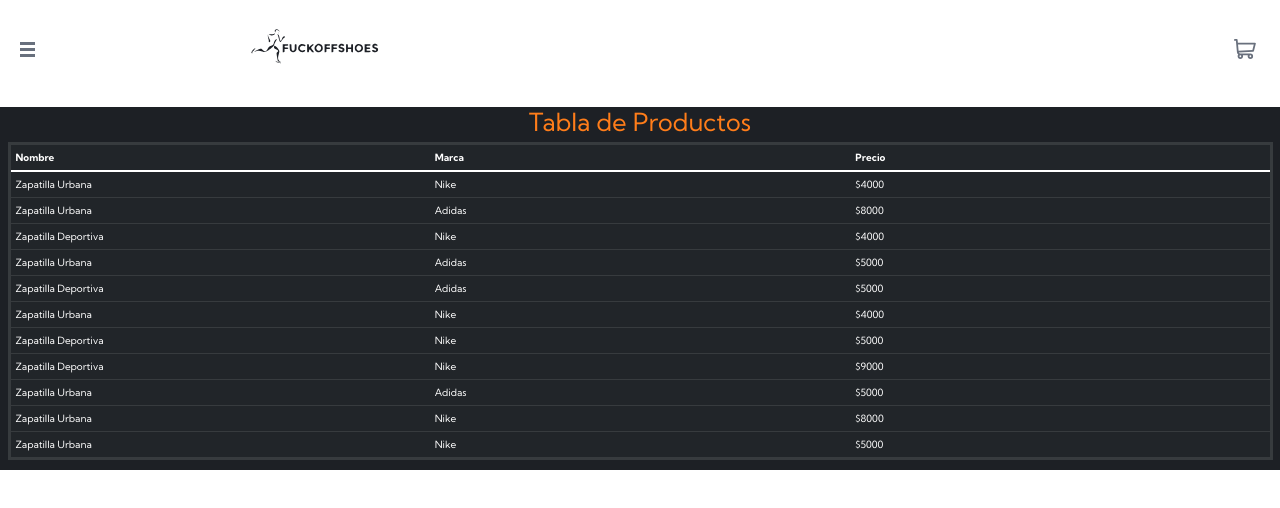
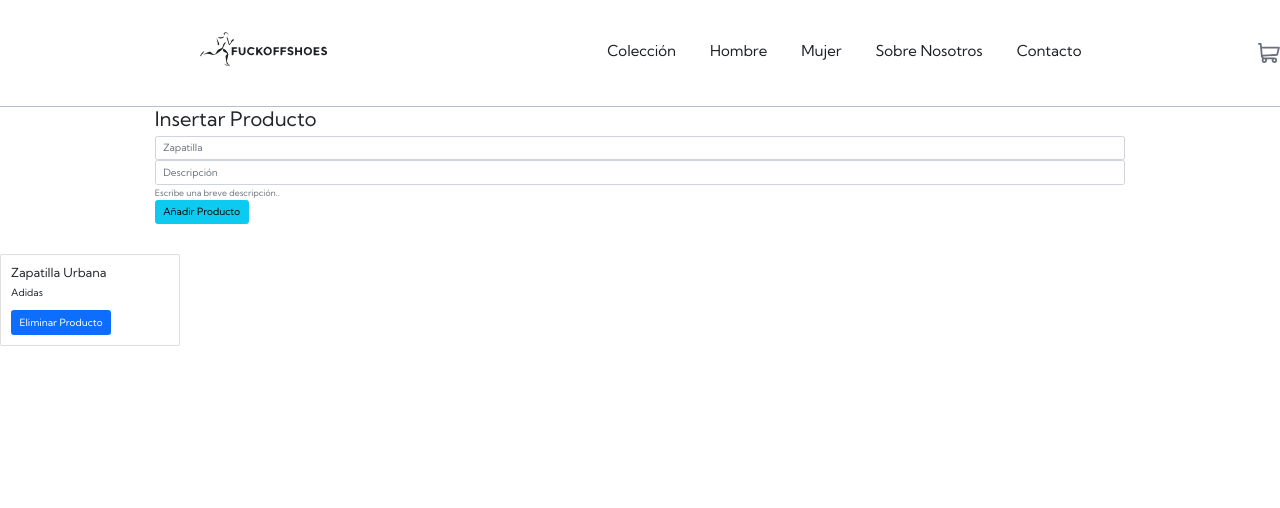
Before and after one commit to AlejandroM12/FuckOffShoes-WEB, a plain HTML site: page collections.html in a window 1280 px wide. Drawn offline with nearby package versions, Linux system fonts and the light colour scheme.

Commit message:
Incorporando eventos && generando html con eventos

```diff
--- a/collections.html
+++ b/collections.html
@@ -27,7 +27,7 @@
           <div class="line"></div>
           <div class="line"></div>
         </div>
-        <img src="./images/logo.svg" alt="logo icon">
+        <a href="index.html"><img src="./images/logo.svg" alt="logo icon"></a>
         <!--Menu-->
         <nav class="menu hidden">
           <div class="slide-menu">
@@ -73,19 +73,43 @@
       </div>
     </header>
 
-      <div class="container-fluid">
-        <h1 class="jumbotron text-center" text-center>Tabla de Productos</h1>
-        <table class="table table-dark">
-              <thead>
-                  <th>Nombre</th>
-                  <th>Marca</th>
-                  <th>Precio</th>
-            </thead>
-            <tbody id="table-body">
+    <div class="container">
+      <div class="jumbotron">
+          <h2 class="display2" id="title"> Insertar Producto</h2>
 
-            </tbody>
-          </table>
+
+          <form id="product-form">
+            <div class="form-group">
+              <input type="text" class="form-control" id="title-form" placeholder="Zapatilla">
+            </div>
+
+            <div class="form-group">
+              <input type="text" class="form-control" id="description-form" placeholder="Descripción">
+              <small id="descriptionHelp" class="form-text text-muted" >Escribe una breve descripción..</small>
+            </div>
+
+            <button type="submit" id="create-product" class="btn btn-info"> Añadir Producto</button>
+          </form>
+
+        </div>
       </div>
+
+                  <div class="row " id="row">
+                        <div class="col-sm-6 col-md-4 mt-5" id="cardFirst">
+                          <div class="card" style="width: 18rem;">
+                            <div class="card-body">
+                              <h5 class="card-title" id="title_card">Zapatilla Urbana</h5>
+                              <p class="card-text">Adidas</p>
+
+                              <a href="#" class="btn btn-primary" id="btnProd">Eliminar Producto</a>
+                            </div>
+                          </div>
+                        </div>
+                  </div>
+
+
+
+
 
   <script src="js/app.js"></script>
   <script src="js/menuHamburguesa.js"></script>
--- a/css/style.css
+++ b/css/style.css
@@ -26,6 +26,7 @@
     align-items: center;
     justify-content: center;
     gap: 1.6rem;
+    cursor: pointer;
   }
   header .hamburguer-logo-group .hamburguer {
     display: flex;
@@ -316,7 +317,7 @@
     filter: brightness(300%);
   }
 
-  @media screen and (min-width: 1440px) {
+  @media screen and (max-width: 1440px) {
     .container {
       width: 77%;
       margin: 0 auto;
@@ -495,39 +496,3 @@
   .hidden {
     display: none;
   }
-
-  /* ESTILOS PARA LA TABLA */
-  .container-fluid{
-    display: flex;
-    justify-content: center;
-    flex-direction: column;
-    align-items: center;
-    background-color: #1d2025;
-    color: #ff7d1a;
-  }
-  table{
-    table-layout: fixed;
-    width: 100%;
-    border-collapse: collapse;
-    border: 3px solid #ff7d1a;
-  }
-  thead tr th:nth-child(1) {
-    width: 25%;
-  }
-
-  thead tr th:nth-child(2) {
-    width: 25%;
-  }
-
-  thead tr th:nth-child(3) {
-    width: 25%;
-  }
-  thead tr th:nth-child(4) {
-    width: 25%;
-  }
-
-
-
-  th, tr, td {
-    padding: 20px;
-  }
--- a/js/app.js
+++ b/js/app.js
@@ -1,46 +1,24 @@
 
-const cart; // CARRITO
-const btnCart; // CARRITO
-const btnPlus; // BOTONES DE AGREGAR O DISMINUIR PRODUCTO - CONTADOR DE PRODUCTOS
-const btnMinus; // BOTONES DE AGREGAR O DISMINUIR PRODUCTO - CONTADOR DE PRODUCTOS
-const productCounter; // BOTONES DE AGREGAR O DISMINUIR PRODUCTO - CONTADOR DE PRODUCTOS
-const gallery;// SECCION GALERIA DE IMAGEN
-const heroImg;// SECCION GALERIA DE IMAGEN
-const btnNext; // BOTONES DE SIGUIENTE O ANTERIOR PARA LA GALERIA DE IMAGENES
-const btnPrevious; // BOTONES DE SIGUIENTE O ANTERIOR PARA LA GALERIA DE IMAGENES
-const btnAddToCart; // BOTON AGREGAR AL CARRITO
-const cartCount; // CONTADOR DEL CARRITO
+// BOTONES DE AGREGAR O DISMINUIR PRODUCTO - CONTADOR DE PRODUCTOS
+const btnPlus = document.querySelector('#btnPlus');
+const btnMinus = document.querySelector('#btnMinus');
+const productCounter = document.querySelector('.counter');
 
-// VARIABLES NUMERICAS
 let productCounterValue = 1;
-let productsInCart = 0;
-let price =  250.00;
-let discount = 0.5;
 
-// FUNCION PARA ABRIR EL CARRITO
-function openCart(){
+btnPlus.addEventListener('click', productCounterPlus);
+btnMinus.addEventListener('click', productCounterMinus);
+
+function productCounterPlus(){
+    setProductCounter(1);
 
 }
-
-
-// FUNCION PARA AGREGAR AL CARRITO
-
-function addToCart(){
-    productsInCart += productCounterValue;
-
-    const productHTMLElement = `
-    <div class="item">
-          <img class="product-img" src="./images/image-product-1-thumbnail.jpg" alt="product 1">
-          <div class="details">
-            <div class="product-name">Autumn Limited Edition...</div>
-            <div class="price-group">
-              <div class="price">$${(price*discount).toFixed(2)}</div> x
-              <div class="count">${productsInCart}</div>
-              <div class="total-amount">$${(price*discount*productsInCart).toFixed(2)}</div>
-          </div>
-          </div>
-            <img id="btnDelete" src="./images/icon-delete.svg" alt="icon delete">
-        </div>
-        `;
-
+function productCounterMinus(){
+    setProductCounter(-1);
 }
+function setProductCounter(value){
+    if((productCounterValue + value) > 0){
+        productCounterValue += value;
+        productCounter.innerHTML = productCounterValue;
+    }
+}
--- a/js/collections.js
+++ b/js/collections.js
@@ -1,71 +1,60 @@
-const products = [
-    {
-        name: "Zapatilla Urbana",
-        marca: "Nike",
-        precio: "$4000"
-    },
-    {
-        name: "Zapatilla Urbana",
-        marca: "Adidas",
-        precio: "$8000"
-    },
-    {
-        name: "Zapatilla Deportiva",
-        marca: "Nike",
-        precio: "$4000"
-    },
-    {
-        name: "Zapatilla Urbana",
-        marca: "Adidas",
-        precio: "$5000"
-    },
-    {
-        name: "Zapatilla Deportiva",
-        marca: "Adidas",
-        precio: "$5000"
-    },
-    {
-        name: "Zapatilla Urbana",
-        marca: "Nike",
-        precio: "$4000"
-    },
-    {
-        name: "Zapatilla Deportiva",
-        marca: "Nike",
-        precio: "$5000"
-    },
-    {
-        name: "Zapatilla Deportiva",
-        marca: "Nike",
-        precio: "$9000"
-    },
-    {
-        name: "Zapatilla Urbana",
-        marca: "Adidas",
-        precio: "$5000"
-    },
-    {
-        name: "Zapatilla Urbana",
-        marca: "Nike",
-        precio: "$8000"
-    },
-    {
-        name: "Zapatilla Urbana",
-        marca: "Nike",
-        precio: "$5000"
-    },
+const row = document.getElementById('row');
+const form = document.getElementById('product-form');
 
-];
 
-let tableBody = document.getElementById('table-body')
-let productMap = products.map( product =>{
-    console.log(products)
-    return `
-        <tr>
-            <td>${product.name}</td>
-            <td>${product.marca}</td>
-            <td>${product.precio}</td>
-        </tr>
-    `
-}).join('')
-tableBody.innerHTML = productMap;
+form.addEventListener('submit', function(e){
+    e.preventDefault();
+
+    let title = document.getElementById('title-form').value;
+    let description = document.getElementById('description-form').value;
+
+    create_card(title,description);
+})
+
+// CREAR CARTA
+function create_card(title,description){
+    let html = `
+
+                        <div class="col-sm-6 col-md-4 mt-5" id="cardFirst">
+                          <div class="card" style="width: 18rem;">
+                            <div class="card-body">
+                              <h5 class="title_card">${title}</h5>
+                              <p class="card-text">${description}</p>
+                              <a href="#" class="btn btn-primary" id="btnProd">Eliminar Producto</a>
+                            </div>
+                          </div>
+                          </div>
+
+
+
+    `;
+    row.innerHTML += html;
+}
+
+// ELIMINAR CARTA
+
+
+btn.addEventListener('click', (e)=>{
+
+  let ancestor = get_ancestors(e.target, 3);
+  row.removeChild(ancestor);
+});
+
+function get_ancestors(ancestor,indice){
+  if( indice == 0){
+
+    return ancestor;
+
+  }
+  indice --;
+  return get_ancestors(ancestor.parentElement, indice);
+}
+// EVENTO DEL MOUSE
+
+
+btn.addEventListener('mouseenter', function(){
+  this.className = 'btn btn-danger';
+});
+btn.addEventListener('mouseout', function(){
+  this.className = 'btn btn-primary';
+});
```
Also changed, not shown: contacto.html (+1 -1 lines), hombre.html (+1 -1 lines), index.html (+2 -1 lines), mujer.html (+1 -1 lines), sobreNosotros.html (+1 -1 lines).
